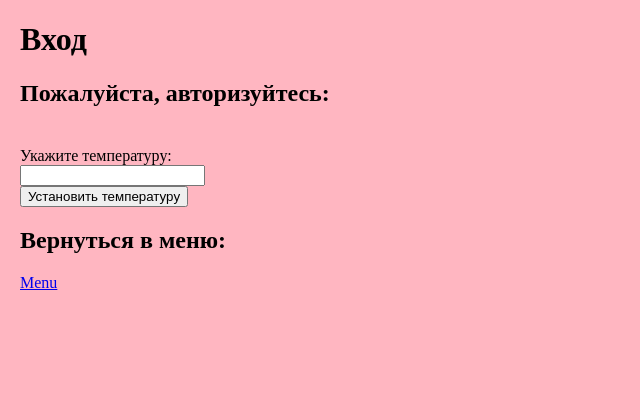
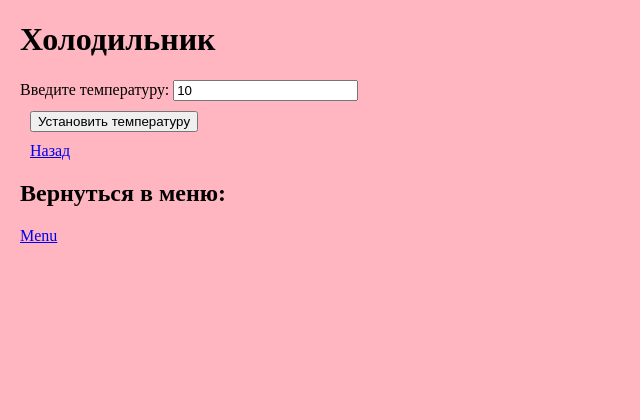
Before and after one commit to Kashiraaa/wed-prog-lab-part-two, a Flask app: template templates/cold.html in a window 1280 px wide. Shown: the part 45-465 px from the top of the page, without its empty margins (0-640 px from the left). Run offline with Flask 3, Linux system fonts and the light colour scheme; the template is opened without the code that fills it: most values are stand-ins (such as "Sample title", 1, 10 or a date in 2020); parts of the project's set-up code (start-up, migrations or seed data) failed here and were passed over.

Commit message:
Холодильник готово

```diff
--- a/templates/cold.html
+++ b/templates/cold.html
@@ -3,16 +3,36 @@
 {% block lab %}Лабораторная работа 4{% endblock %}
 
 {% block main %}
-    <h1>Вход</h1>
-    <h2>Пожалуйста, авторизуйтесь:</h2>
-    <div style="color: brown; text-align: 32pt; padding: 10px 10px 10px 10px;">{{ error }}</div>
+    <h1>Холодильник</h1>
+    <div class="error">{{ error }}</div>
+    {% if msg %}
+    <div style="text-align: center;">
+        {{ msg }}
+    </div>
+    <div style="text-align: center;">
+        {{ sf }}
+    </div>
+    {% endif %}
     <form method="post">
         <div>
-            <label for="temp">Укажите температуру:</label><br>
-            <input type="number" id="temp" name="temp"><br>
+            <label for="temp">Введите температуру:</label>
+            <input type="number" id="temp" name="temp" value="{{ temp }}">
+            {% if error and error.temp %}
+            <span>
+                {{ error.temp }}
+            </span>
+            {% endif %}
         </div>
-        <div>
+        <div style="margin: 10px;">
             <button type="submit">Установить температуру</button>
         </div>
+        <div style="margin: 10px;">
+            <a href="/lab4/cold">Назад</a>
+        </div>
     </form>
-{% endblock %}
+    <style>
+        .error{
+            color: darkred;
+        }
+    </style>
+    {% endblock %}
--- a/templates/lab4.html
+++ b/templates/lab4.html
@@ -7,6 +7,6 @@
     <div>Тема лабораторной работы - Формы (POST). Список сделанных страниц:</div>
     <ol>
         <li><a href="/lab4/login">Авторизация</a></li>
-        <li><a href="/lab4/сold">Холодильник</a></li>
+        <li><a href="/lab4/cold">Холодильник</a></li>
     </ol>
 {% endblock %}
--- a/templates/success_lab4.html
+++ b/templates/success_lab4.html
@@ -3,7 +3,7 @@
 {% block lab %}Лабораторная работа 4{% endblock %}
 
 {% block main %}
-    <h1>Доброго времени суток, {{ username }}</h1>
+    <h1>Доброго времени суток, {{ user }}</h1>
 
     <p>Это пока что пробная версия сайта, но в скором вы сможете насладиться нашим новым интерфейсом и ассортиментом !</p>
 
```
Also changed, not shown: lab4.py (+25 -5 lines), templates/success_cold.html (deleted, +0 -16 lines), static/frozen.png (added).
